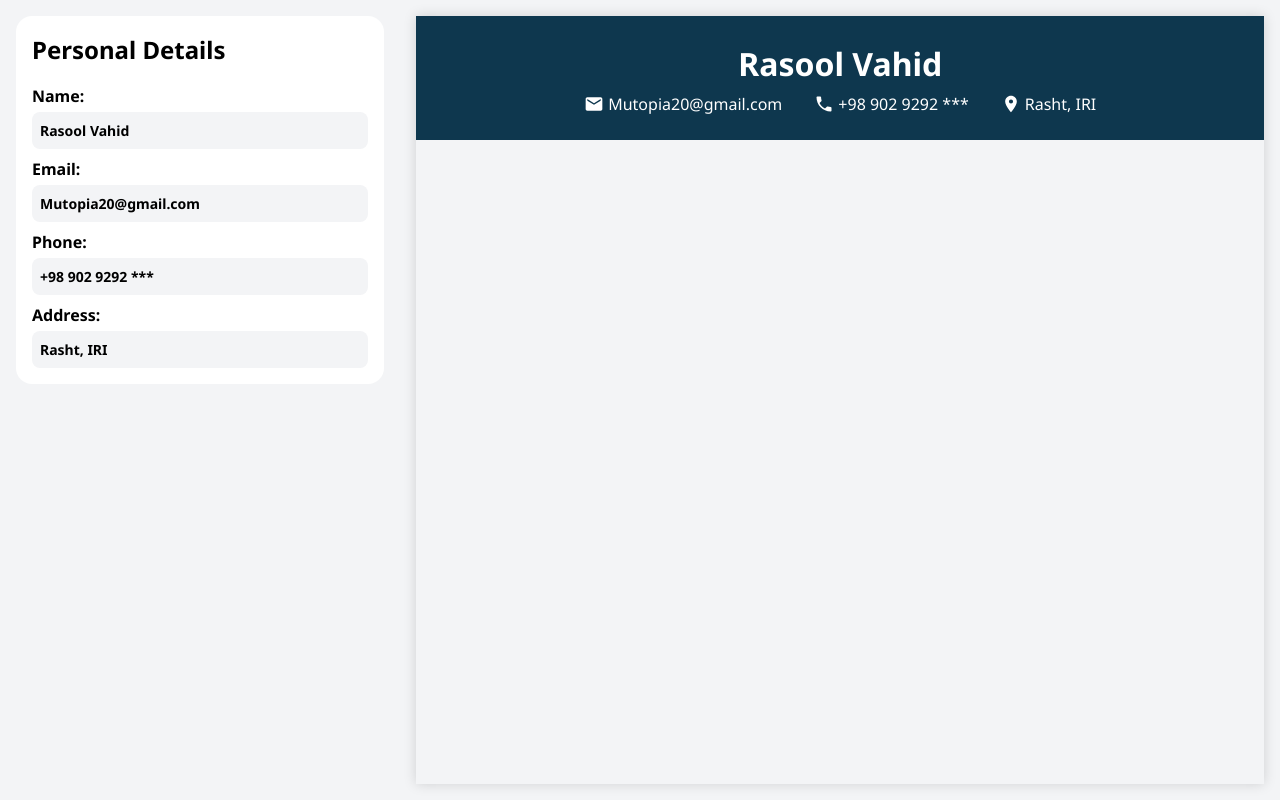
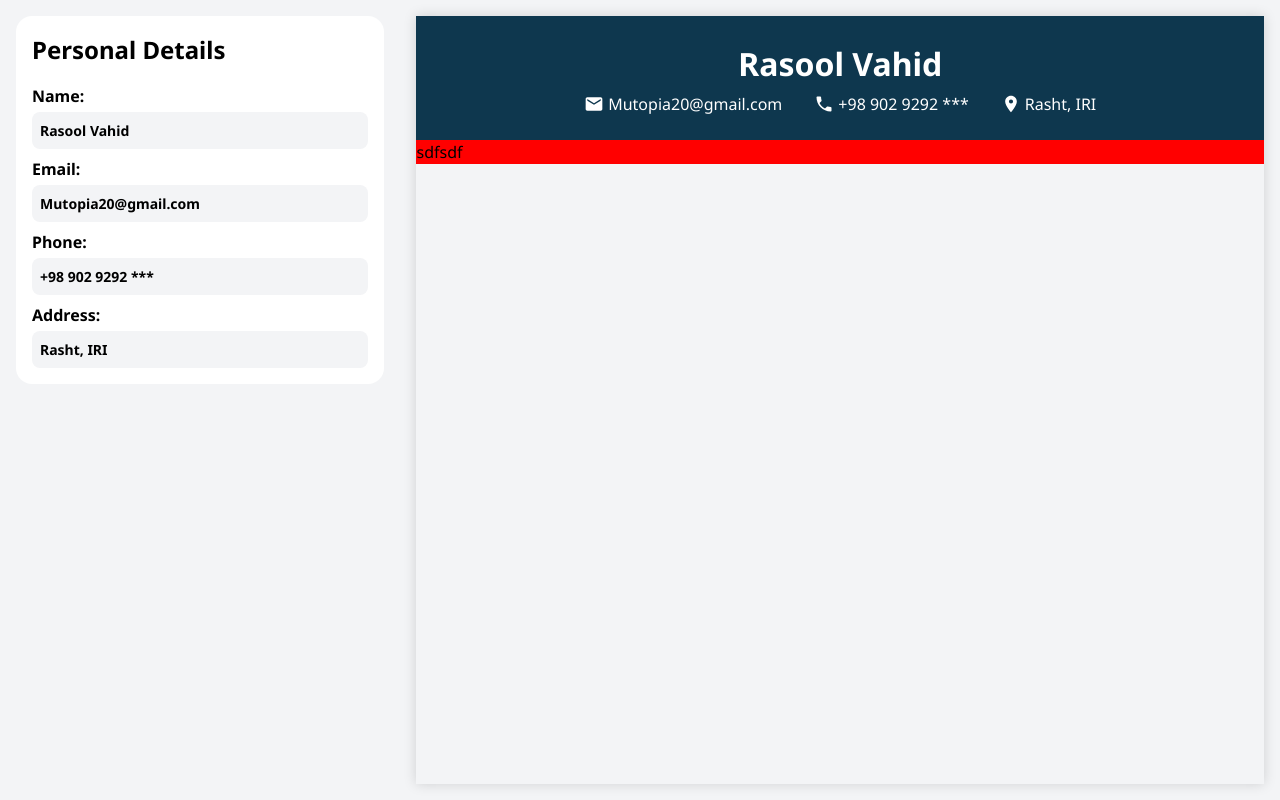
Before and after one commit to mutopia7/cv-project, a React (Vite) app: page / in a window 1280 px wide. Built offline with nearby package versions, Linux system fonts and the light colour scheme.

Commit message:
Create EducationPreview component and css filde for that

```diff
--- a/src/App.jsx
+++ b/src/App.jsx
@@ -1,7 +1,9 @@
 import { useState } from 'react';
 import Header from './components/Header';
 import PersonalEdit from './components/PersonalEdit';
-import './App.css'
+import EducationalPreview from './components/EducationPreview';
+import './App.css';
+
 
 function App() {
     const [formData, setFormData] = useState({
@@ -25,6 +27,7 @@ function App() {
             </section>
             <section className='preview'>
                 <Header {...formData}/>
+                <EducationalPreview />
             </section>
 
         </main>
--- /dev/null
+++ b/src/components/EducationPreview.jsx
@@ -0,0 +1,10 @@
+import styles from '../styles/EducationPreview.module.css'
+
+function EducationalPreview(){
+    return (
+        <div className={styles.l}>sdfsdf</div>
+    )
+}
+
+
+export default EducationalPreview
--- /dev/null
+++ b/src/styles/EducationPreview.module.css
@@ -0,0 +1,3 @@
+.l{
+    background-color: red;
+}
```
